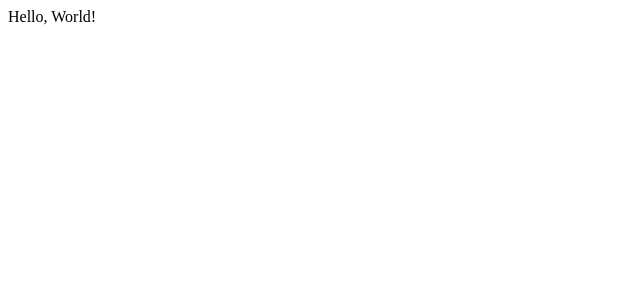
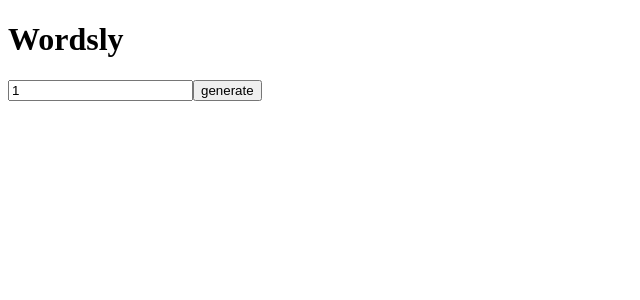
Before and after one commit to Inspirefly/wordsly, a React (Create React App) app in the folder client/: page / in a window 1280 px wide. Shown: the top 300 px of the page, without its empty margins (0-640 px from the left). Built offline with nearby package versions, Linux system fonts and the light colour scheme; the HTML template or start-up script is replaced by a standard one.

Commit message:
Basic working functionality

```diff
--- a/client/src/App.js
+++ b/client/src/App.js
@@ -1,11 +1,31 @@
 import React from 'react';
+import Generate from './components/Generate';
+import Header from './components/Header';
+import WordList from './components/WordList';
 
-function App() {
-  return (
-    <div>
-      Hello, World!
-    </div>
-  );
+class App extends React.Component {
+  constructor(props) {
+    super(props);
+    this.state = {
+      wordList: {}
+    }
+  }
+
+  generateWords = (num) => {
+    fetch('/api/words/' + String(num))
+      .then(res => res.json())
+      .then(wordList => this.setState({wordList}));
+  }
+
+  render() {
+    return (
+      <div>
+        <Header />
+        <Generate generateWords={this.generateWords} />
+        <WordList wordList={this.state.wordList}/>
+      </div>
+    );
+  }
 }
 
 export default App;
--- /dev/null
+++ b/client/src/components/Generate.js
@@ -0,0 +1,28 @@
+import React from 'react';
+
+class Generate extends React.Component {
+  constructor(props) {
+    super(props);
+    this.state = {
+      num: 1
+    }
+  }
+  handleInput = (e) => {
+    this.setState({num: e.target.value});
+  }
+
+  generateWords = (e) => {
+    this.props.generateWords(this.state.num);
+  }
+
+  render() {
+    return (
+      <div>
+        <input type="number" min="1" value={this.state.num} onChange={this.handleInput}/>
+        <button onClick={this.generateWords}>generate</button>
+      </div>
+    );
+  }
+}
+
+export default Generate;
--- /dev/null
+++ b/client/src/components/Header.js
@@ -0,0 +1,9 @@
+import React from 'react';
+
+function Header() {
+  return (
+    <h1>Wordsly</h1>
+  );
+}
+
+export default Header;
--- /dev/null
+++ b/client/src/components/WordList.js
@@ -0,0 +1,17 @@
+import React from 'react';
+import uuidv4 from 'uuid/v4';
+
+function WordList(props) {
+  console.log(props.wordList);
+  let words = [];
+  for (const key of Object.keys(props.wordList)) {
+    words.push(props.wordList[key]);
+  }
+  words = words.map(word => <li key={uuidv4()}>{word}</li>);
+
+  return (
+    <ul>{words}</ul>
+  );
+}
+
+export default WordList;
--- a/package.json
+++ b/package.json
@@ -7,7 +7,7 @@
     "start": "node index",
     "server": "node index",
     "client": "npm start --prefix client",
-    "dev": "concurrently \"npm run server\" \"npm run client\"",
+    "dev": "concurrently \"npm run dev-server\" \"npm run client\"",
     "dev-server": "nodemon index",
     "heroku-postbuild": "npm install --prefix client && npm run build --prefix client"
   },
```
Also changed, not shown: 2 other files (tests, documents, lock files or other folders).
